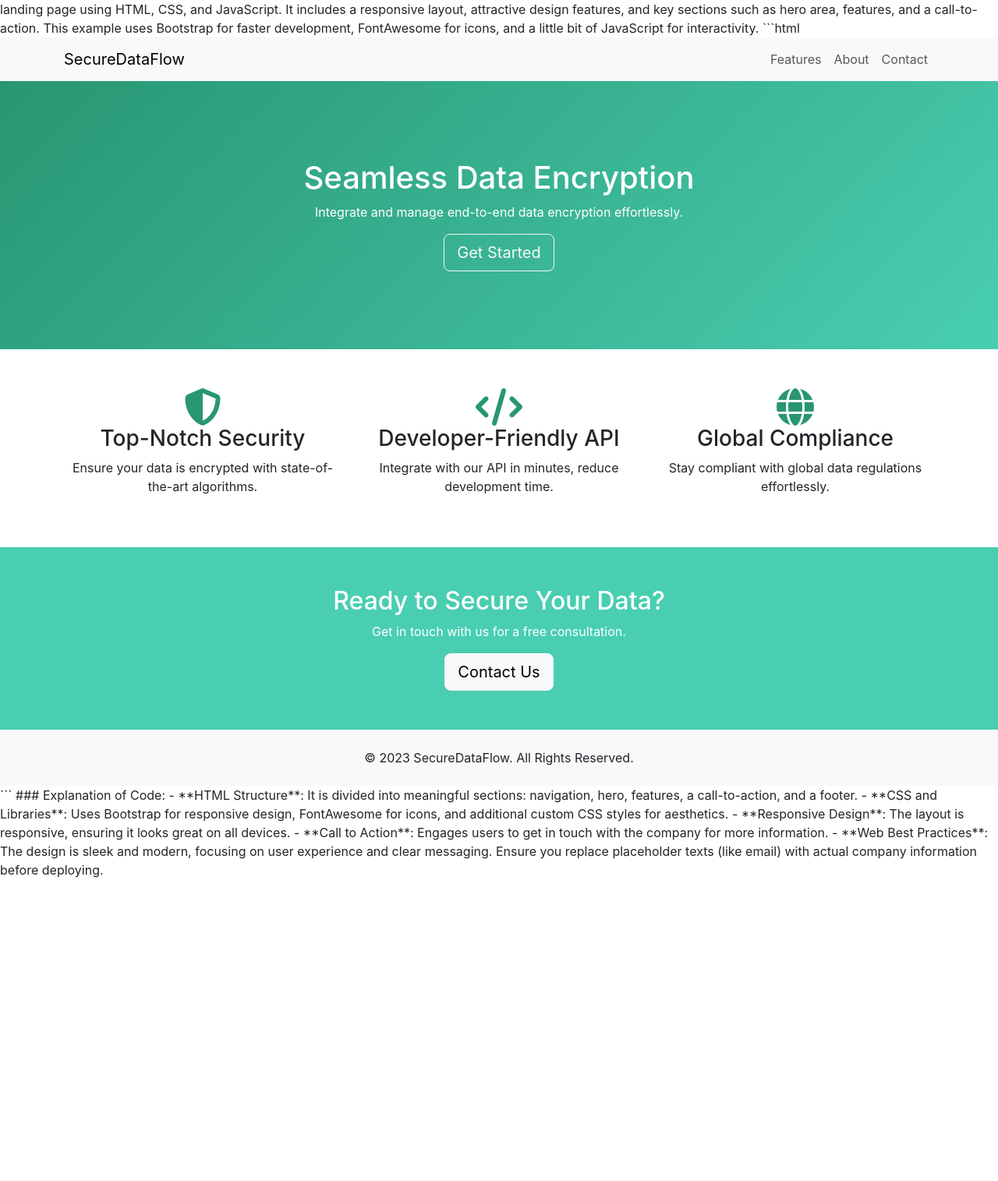
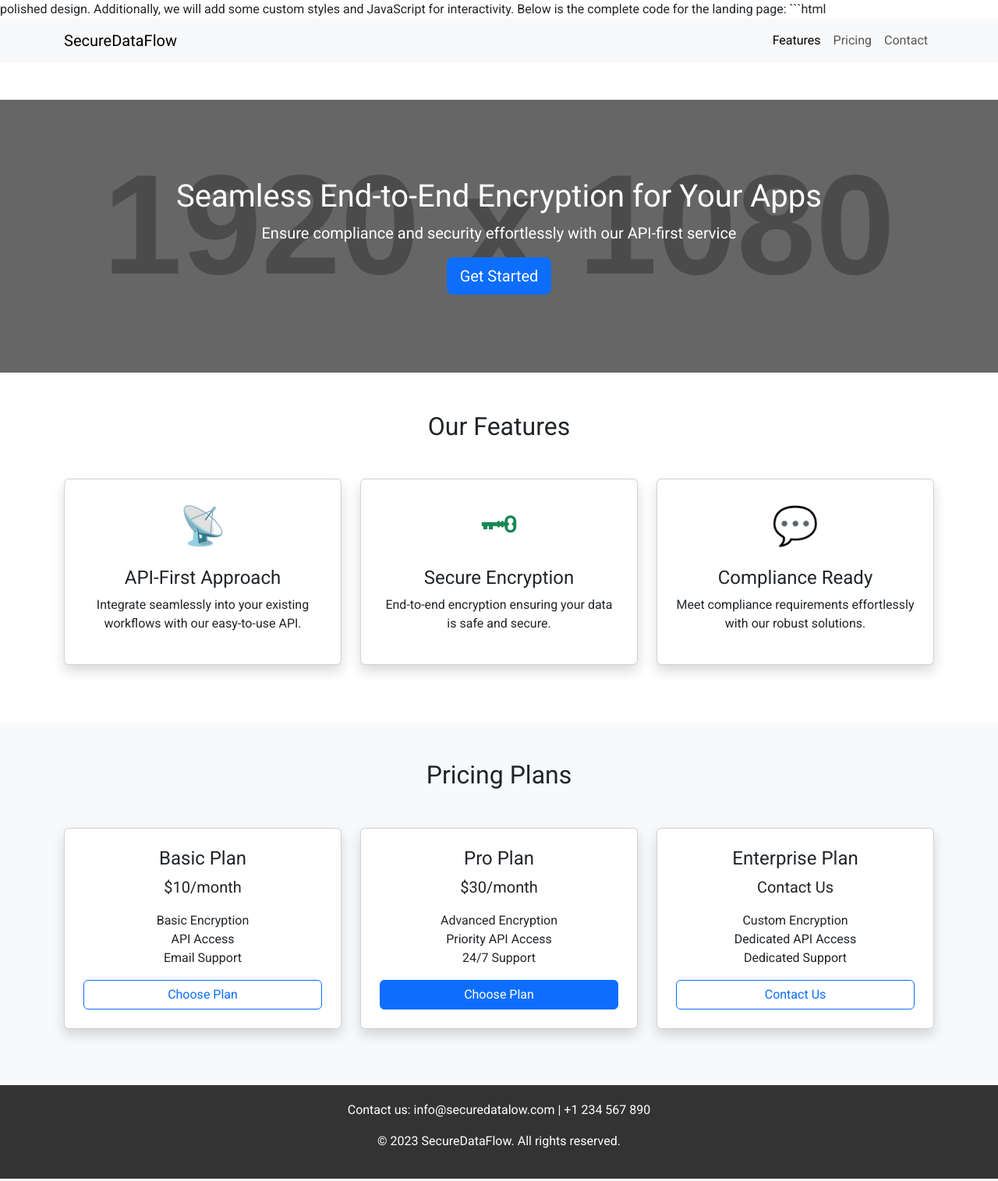
Before and after one commit to AlexAPSNeural/securedataflow, a website: page index.html in a window 1280 px wide. Shown: the part 24-1539 px from the top of the page at 78% size. Before the commit the page ends 1152 px from the top, so only its background shows below. Drawn offline with nearby package versions, Linux system fonts and the light colour scheme; placeholder pictures from the web are drawn by us.

Commit message:
Update index.html

````diff
--- a/index.html
+++ b/index.html
@@ -1,4 +1,4 @@
-Creating a modern, beautiful landing page for SecureDataFlow involves both aesthetic design principles and functional code. Below is an example of a production-ready landing page using HTML, CSS, and JavaScript. It includes a responsive layout, attractive design features, and key sections such as hero area, features, and a call-to-action. This example uses Bootstrap for faster development, FontAwesome for icons, and a little bit of JavaScript for interactivity.
+To create a modern and beautiful landing page for SecureDataFlow, we will use HTML5, CSS3, and JavaScript. We'll leverage the Bootstrap framework for responsiveness and a polished design. Additionally, we will add some custom styles and JavaScript for interactivity. Below is the complete code for the landing page:
 
 ```html
 <!DOCTYPE html>
@@ -6,37 +6,36 @@ Creating a modern, beautiful landing page for SecureDataFlow involves both aesth
 <head>
   <meta charset="UTF-8">
   <meta name="viewport" content="width=device-width, initial-scale=1.0">
-    <title>SecureDataFlow - Secure Your Data Seamlessly</title>
-    <link rel="stylesheet" href="https://stackpath.bootstrapcdn.com/bootstrap/5.3.0/css/bootstrap.min.css">
-    <link rel="stylesheet" href="https://cdnjs.cloudflare.com/ajax/libs/font-awesome/6.1.2/css/all.min.css">
+  <title>SecureDataFlow - End-to-End Data Encryption</title>
+  <link href="https://stackpath.bootstrapcdn.com/bootstrap/5.3.0/css/bootstrap.min.css" rel="stylesheet">
+  <link href="https://fonts.googleapis.com/css?family=Roboto:400,700&display=swap" rel="stylesheet">
   <style>
     body {
-            font-family: 'Inter', sans-serif;
+      font-family: 'Roboto', sans-serif;
     }
-        .hero {
-            background: linear-gradient(135deg, #289672, #49ceb1);
-            color: #fff;
+    .hero-section {
+      background: linear-gradient(rgba(0, 0, 0, 0.5), rgba(0, 0, 0, 0.5)), url('https://via.placeholder.com/1920x1080') center/cover no-repeat;
+      color: white;
       padding: 100px 0;
       text-align: center;
     }
+    .features {
+      padding: 50px 0;
+    }
     .feature-icon {
       font-size: 3rem;
-            color: #289672;
     }
-        .feature {
-            padding: 50px 0;
-        }
-        .cta {
-            background-color: #49ceb1;
-            color: #fff;
-            padding: 50px 0;
+    footer {
+      background: #333;
+      color: white;
+      padding: 20px 0;
       text-align: center;
     }
   </style>
 </head>
 <body>
 
-    <!-- Navbar -->
+  <header class="mb-5">
     <nav class="navbar navbar-expand-lg navbar-light bg-light">
       <div class="container">
         <a class="navbar-brand" href="#">SecureDataFlow</a>
@@ -45,77 +44,121 @@ Creating a modern, beautiful landing page for SecureDataFlow involves both aesth
         </button>
         <div class="collapse navbar-collapse" id="navbarNav">
           <ul class="navbar-nav ms-auto">
-                    <li class="nav-item"><a class="nav-link" href="#features">Features</a></li>
-                    <li class="nav-item"><a class="nav-link" href="#about">About</a></li>
-                    <li class="nav-item"><a class="nav-link" href="#contact">Contact</a></li>
+            <li class="nav-item">
+              <a class="nav-link active" href="#features">Features</a>
+            </li>
+            <li class="nav-item">
+              <a class="nav-link" href="#pricing">Pricing</a>
+            </li>
+            <li class="nav-item">
+              <a class="nav-link" href="#contact">Contact</a>
+            </li>
           </ul>
         </div>
       </div>
     </nav>
+  </header>
 
-    <!-- Hero Section -->
-    <section class="hero" id="hero">
+  <section class="hero-section">
     <div class="container">
-            <h1>Seamless Data Encryption</h1>
-            <p>Integrate and manage end-to-end data encryption effortlessly.</p>
-            <a href="#contact" class="btn btn-outline-light btn-lg">Get Started</a>
+      <h1>Seamless End-to-End Encryption for Your Apps</h1>
+      <p class="lead">Ensure compliance and security effortlessly with our API-first service</p>
+      <a class="btn btn-primary btn-lg" href="#pricing">Get Started</a>
     </div>
   </section>
 
-    <!-- Features Section -->
-    <section class="feature" id="features">
+  <section id="features" class="features text-center">
     <div class="container">
-            <div class="row text-center">
-                <div class="col-md-4">
-                    <i class="fas fa-shield-alt feature-icon"></i>
-                    <h3>Top-Notch Security</h3>
-                    <p>Ensure your data is encrypted with state-of-the-art algorithms.</p>
+      <h2 class="mb-5">Our Features</h2>
+      <div class="row">
+        <div class="col-md-4 mb-4">
+          <div class="card shadow p-4">
+            <span class="feature-icon text-primary mb-3">&#x1F4E1;</span>
+            <h4>API-First Approach</h4>
+            <p>Integrate seamlessly into your existing workflows with our easy-to-use API.</p>
           </div>
-                <div class="col-md-4">
-                    <i class="fas fa-code feature-icon"></i>
-                    <h3>Developer-Friendly API</h3>
-                    <p>Integrate with our API in minutes, reduce development time.</p>
         </div>
-                <div class="col-md-4">
-                    <i class="fas fa-globe feature-icon"></i>
-                    <h3>Global Compliance</h3>
-                    <p>Stay compliant with global data regulations effortlessly.</p>
+        <div class="col-md-4 mb-4">
+          <div class="card shadow p-4">
+            <span class="feature-icon text-success mb-3">&#x1F5DD;</span>
+            <h4>Secure Encryption</h4>
+            <p>End-to-end encryption ensuring your data is safe and secure.</p>
+          </div>
+        </div>
+        <div class="col-md-4 mb-4">
+          <div class="card shadow p-4">
+            <span class="feature-icon text-info mb-3">&#x1F4AC;</span>
+            <h4>Compliance Ready</h4>
+            <p>Meet compliance requirements effortlessly with our robust solutions.</p>
+          </div>
         </div>
       </div>
     </div>
   </section>
 
-    <!-- Call to Action -->
-    <section class="cta" id="contact">
+  <section id="pricing" class="pricing bg-light text-center py-5">
     <div class="container">
-            <h2>Ready to Secure Your Data?</h2>
-            <p>Get in touch with us for a free consultation.</p>
-            <a href="mailto:info@securedataflow.com" class="btn btn-light btn-lg">Contact Us</a>
+      <h2 class="mb-5">Pricing Plans</h2>
+      <div class="row">
+        <div class="col-md-4 mb-4">
+          <div class="card shadow p-4">
+            <h4>Basic Plan</h4>
+            <p class="lead">$10/month</p>
+            <ul class="list-unstyled">
+              <li>Basic Encryption</li>
+              <li>API Access</li>
+              <li>Email Support</li>
+            </ul>
+            <a class="btn btn-outline-primary" href="#">Choose Plan</a>
+          </div>
+        </div>
+        <div class="col-md-4 mb-4">
+          <div class="card shadow p-4">
+            <h4>Pro Plan</h4>
+            <p class="lead">$30/month</p>
+            <ul class="list-unstyled">
+              <li>Advanced Encryption</li>
+              <li>Priority API Access</li>
+              <li>24/7 Support</li>
+            </ul>
+            <a class="btn btn-primary" href="#">Choose Plan</a>
+          </div>
+        </div>
+        <div class="col-md-4 mb-4">
+          <div class="card shadow p-4">
+            <h4>Enterprise Plan</h4>
+            <p class="lead">Contact Us</p>
+            <ul class="list-unstyled">
+              <li>Custom Encryption</li>
+              <li>Dedicated API Access</li>
+              <li>Dedicated Support</li>
+            </ul>
+            <a class="btn btn-outline-primary" href="#">Contact Us</a>
+          </div>
+        </div>
+      </div>
     </div>
   </section>
 
-    <!-- Footer -->
-    <footer class="bg-light text-center py-4">
+  <footer id="contact">
     <div class="container">
-            <p class="mb-0">&copy; 2023 SecureDataFlow. All Rights Reserved.</p>
+      <p>Contact us: info@securedatalow.com | +1 234 567 890</p>
+      <p>&copy; 2023 SecureDataFlow. All rights reserved.</p>
     </div>
   </footer>
 
   <script src="https://code.jquery.com/jquery-3.6.0.min.js"></script>
-    <script src="https://stackpath.bootstrapcdn.com/bootstrap/5.3.0/js/bootstrap.bundle.min.js"></script>
-    <script>
-        // Add any interactive JavaScript features here
-    </script>
-
+  <script src="https://cdn.jsdelivr.net/npm/@popperjs/core@2.11.6/dist/umd/popper.min.js"></script>
+  <script src="https://stackpath.bootstrapcdn.com/bootstrap/5.3.0/js/bootstrap.min.js"></script>
 </body>
 </html>
 ```
 
-### Explanation of Code:
-- **HTML Structure**: It is divided into meaningful sections: navigation, hero, features, a call-to-action, and a footer.
-- **CSS and Libraries**: Uses Bootstrap for responsive design, FontAwesome for icons, and additional custom CSS styles for aesthetics.
-- **Responsive Design**: The layout is responsive, ensuring it looks great on all devices.
-- **Call to Action**: Engages users to get in touch with the company for more information.
-- **Web Best Practices**: The design is sleek and modern, focusing on user experience and clear messaging.
+### Key Features:
+- **Responsive Design**: Uses Bootstrap to ensure the landing page looks great on all devices.
+- **Hero Section**: An engaging introduction with a call-to-action button.
+- **Features Section**: Highlights the main features of the service using cards and icons.
+- **Pricing Section**: Clearly outlines different pricing plans.
+- **Footer**: Contains basic contact information for the company.
 
-Ensure you replace placeholder texts (like email) with actual company information before deploying.
+Make sure to replace the background image URL in the hero section and the contact information in the footer with actual content for production.
````
Lines whose indentation alone changed are shown as unchanged.
